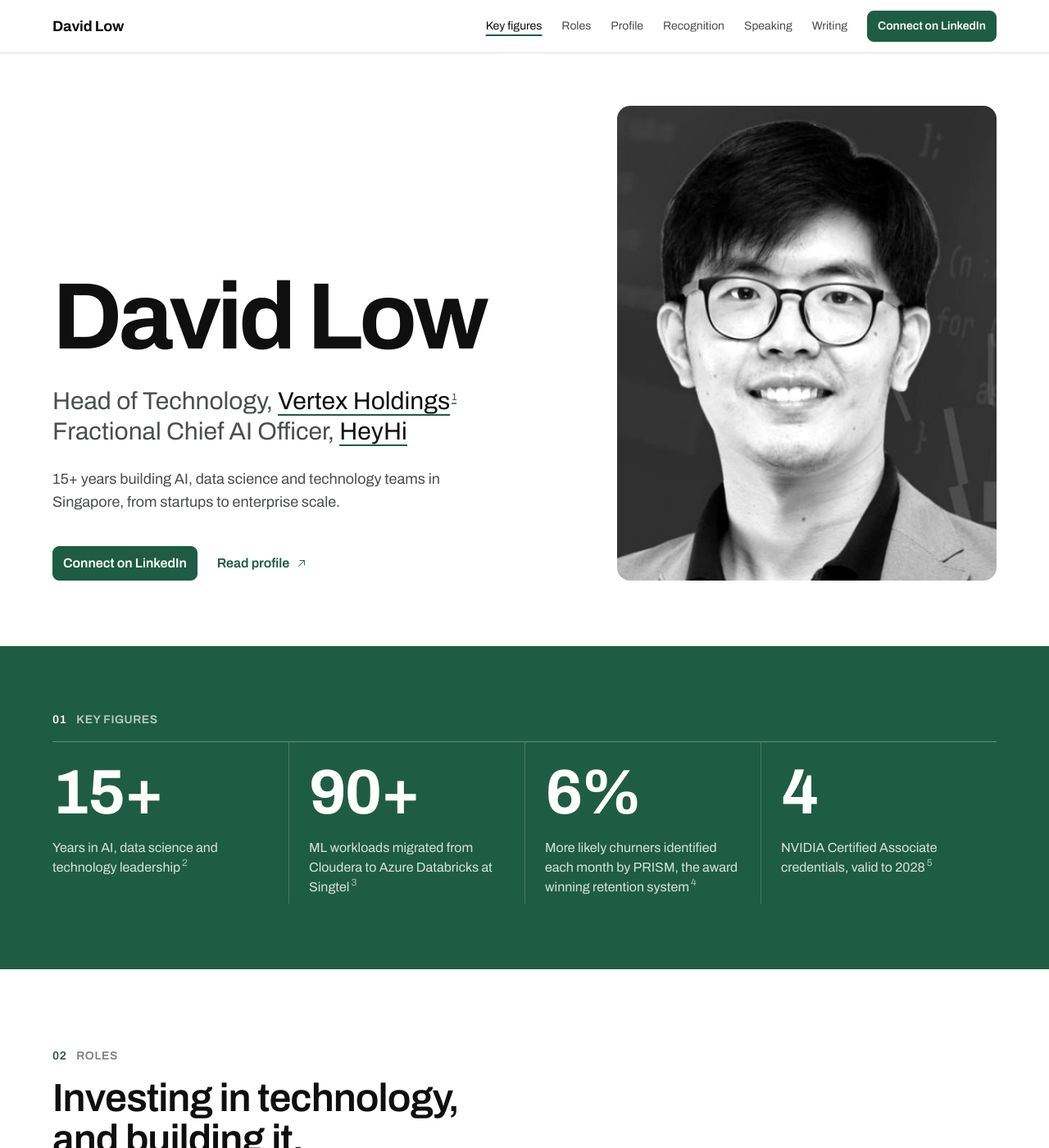
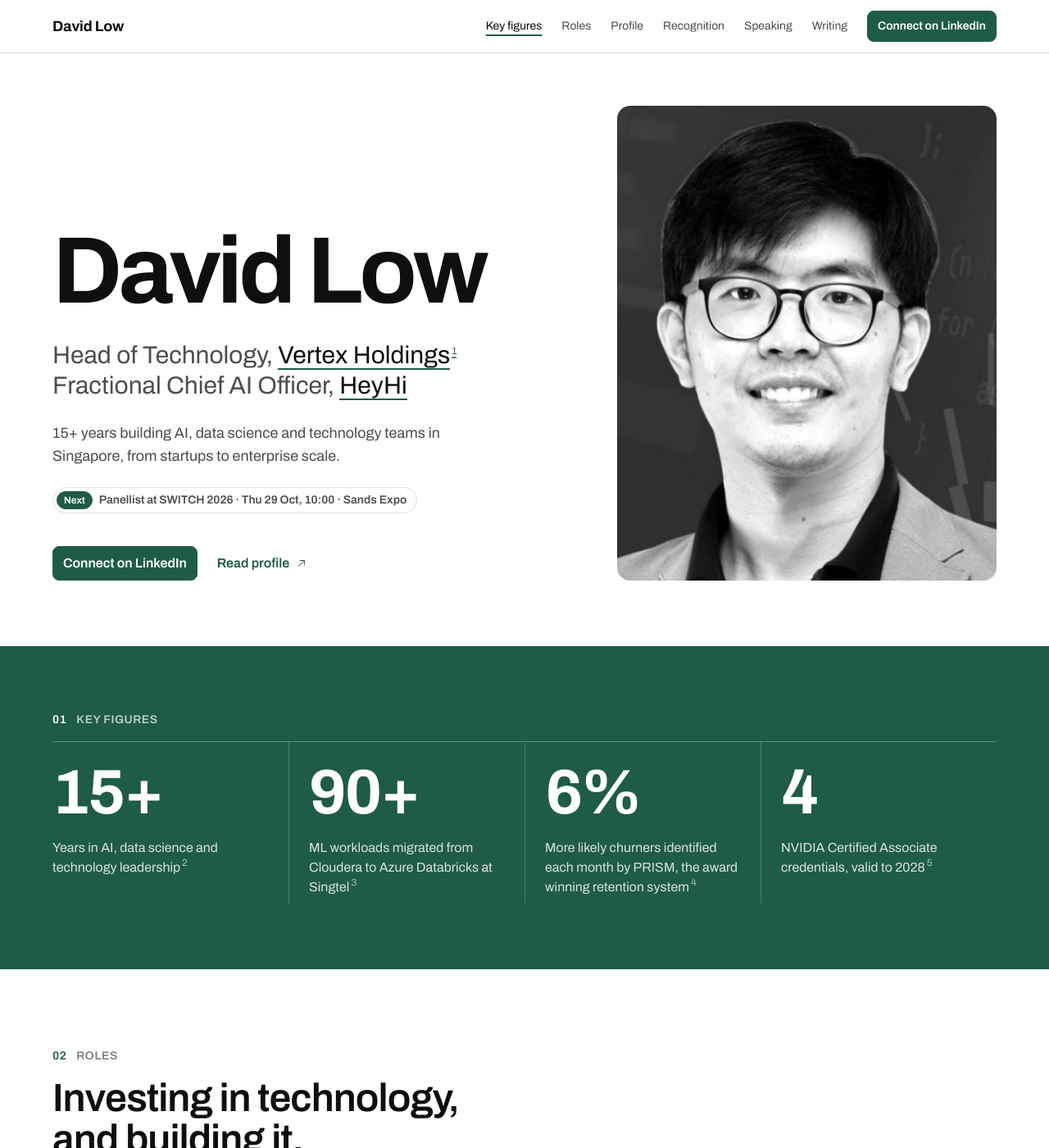
Before and after one commit to davidlowjw/davidlowjw.github.io, a Jekyll site: the page index.html, which Jekyll copies as it is, in a window 1280 px wide and 1400 px high. Shown: the whole window at 82% size. Built offline with Jekyll 4.4.1, drawn with Linux system fonts in a browser that asks for light colours; some of the changed text lies outside the part shown.

Commit message:
Add SWITCH 2026 panel (29 Oct) to hero + Speaking

```diff
--- a/assets/css/v2.css
+++ b/assets/css/v2.css
@@ -52,6 +52,10 @@
 .hero__intro{margin:24px 0 0;font-size:18px;line-height:28px;color:var(--ink-2);max-width:520px}
 .hero__ctas{display:flex;align-items:center;gap:24px;margin-top:40px}
 .hero__photo{aspect-ratio:4/5}
+
+.next{display:inline-flex;align-items:center;gap:8px;margin-top:24px;font-size:14px;line-height:20px;font-weight:600;color:var(--ink-2);text-decoration:none;border:1px solid var(--line);border-radius:999px;padding:4px 12px 4px 4px;transition:border-color .5s var(--ease),color .5s var(--ease)}
+.next .pill{margin-left:0;vertical-align:0}
+.next:hover{border-color:var(--accent);color:var(--ink)}
 
 /* Eyebrow + headings */
 .eyebrow{font-size:14px;line-height:20px;font-weight:600;letter-spacing:.04em;text-transform:uppercase;color:var(--ink-3);margin:0 0 16px;display:flex;gap:12px;align-items:center}
--- a/index.html
+++ b/index.html
@@ -49,6 +49,7 @@
       <p class="hero__role">Head of Technology, <a href="https://vertexholdings.com/team/" rel="noopener">Vertex Holdings</a><sup><a href="#fn1" class="fn">1</a></sup><br>
         Fractional Chief AI Officer, <a href="https://www.heyhi.sg/" rel="noopener">HeyHi</a></p>
       <p class="hero__intro">15+ years building AI, data science and technology teams in Singapore, from startups to enterprise scale.</p>
+      <a class="next" href="https://luma.com/tjuv9htg" rel="noopener"><span class="pill pill--accent">Next</span> Panellist at SWITCH 2026 · Thu 29 Oct, 10:00 · Sands Expo</a>
       <div class="hero__ctas">
         <a class="btn" href="https://www.linkedin.com/in/davidlowjw/" rel="noopener">Connect on LinkedIn</a>
         <a class="arrow" href="#profile">Read profile</a>
@@ -156,6 +157,7 @@
     <h2 class="h2">Talks, panels and lectures</h2>
     <ol class="rows">
       <li><span class="rows__date">13 Nov 2026</span><span class="rows__main"><strong>CDO Vision Singapore <span class="pill pill--accent">Upcoming</span></strong><span>Speaker</span></span><a class="arrow" href="https://vision.aimmediahouse.com/speakers/david-low" rel="noopener" aria-label="CDO Vision speaker page">Event</a></li>
+      <li><span class="rows__date">29 Oct 2026</span><span class="rows__main"><strong>Beyond the AI Hype: From Research Breakthroughs to Global Enterprise Adoption <span class="pill pill--accent">Upcoming</span></strong><span>Panellist, SWITCH 2026 partner event. Heliconia 4, Sands Expo &amp; Convention Centre, Singapore. Moderated by Yeong Harng Saim, CEO of Synvo AI.</span></span><a class="arrow" href="https://luma.com/tjuv9htg" rel="noopener" aria-label="Register for the SWITCH 2026 panel">Register</a></li>
       <li><span class="rows__date">18 May 2026</span><span class="rows__main"><strong>Agentic AI in Marketing: From Buzzword to Blueprint</strong><span>NBS Knowledge Lab webinar, Nanyang Business School</span></span><a class="arrow" href="https://www.ntu.edu.sg/business/news-events/news/story-detail/nbs-knowledge-lab-webinar--agentic-ai-in-marketing--from-buzzword-to-blueprint" rel="noopener" aria-label="NBS webinar details">Event</a></li>
       <li><span class="rows__date">2018</span><span class="rows__main"><strong>The Rise of Conversational AI</strong><span>Spark+AI Summit, San Francisco</span></span><span></span></li>
       <li><span class="rows__date">2017</span><span class="rows__main"><strong>Building the next generation of conversational AI with Python and deep learning</strong><span>PyCon AU, Melbourne</span></span><span></span></li>
```
